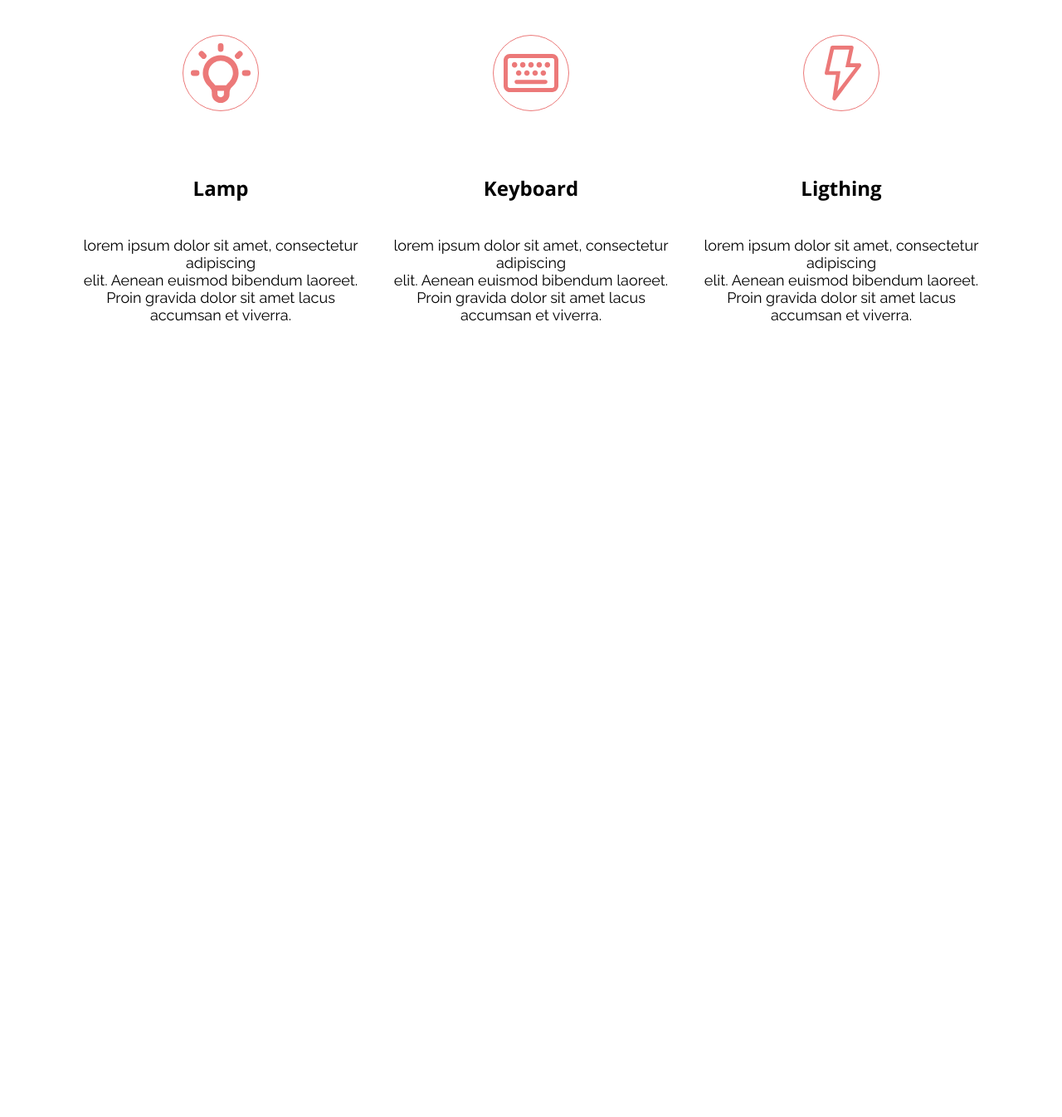
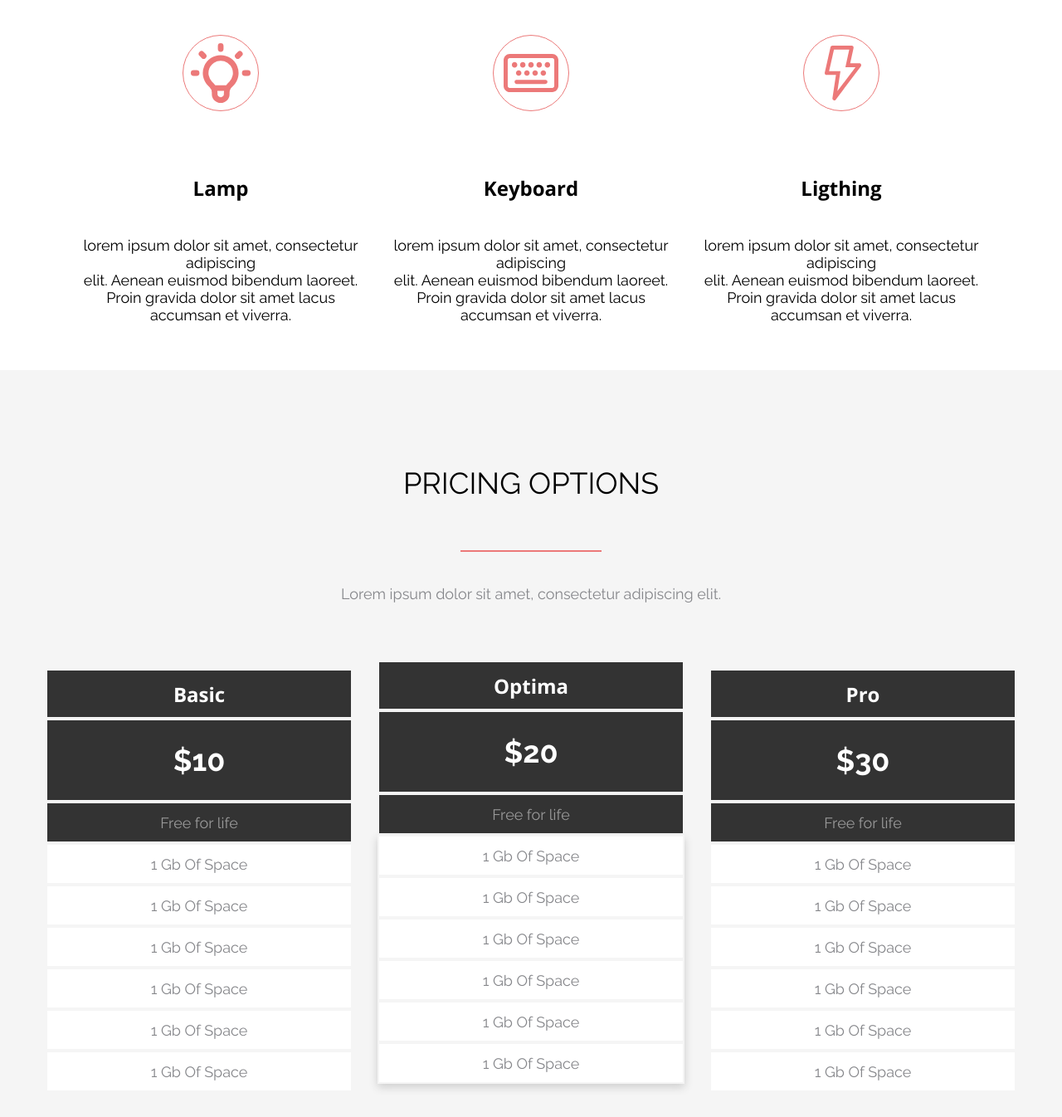
Before and after one commit to DenisZhdanik/AXIT, a plain HTML site: page index.html in a window 1280 px wide. Shown: the part 870-2216 px from the top of the page at 83% size. Before the commit the page ends 1260 px from the top, so only its background shows below. Drawn offline with nearby package versions, Linux system fonts and the light colour scheme.

Commit message:
docs(AXIT): add section pricing

```diff
--- a/index.html
+++ b/index.html
@@ -7,6 +7,7 @@
     <title>Document</title>
     <link rel="stylesheet" href="./styles/awesome.css">
     <link rel="stylesheet" href="./styles/tabs.css">
+    <link rel="stylesheet" href="./styles/pricing.css">
     <link
         href="https://fonts.googleapis.com/css2?family=Open+Sans:wght@400;700&family=Raleway:wght@400;700&display=swap"
         rel="stylesheet">
@@ -24,7 +25,8 @@
             <div class="tabs-box">
                 <div class="tabs-text">
                     <h2 class="tabs-text__title">Tabs with soft transitioning effect.</h2>
-                    <p class="tabs-text__paragraph">Lorem ipsum dolor sit amet, consectetur adipiscing elit. Aenean <br> euismod <br>
+                    <p class="tabs-text__paragraph">Lorem ipsum dolor sit amet, consectetur adipiscing elit. Aenean <br>
+                        euismod <br>
                         bibendum laoreet. Proin gravida dolor sit amet lacus accumsan et <br> viverra <br>
                         justo commodo. Proin sodales pulvinar tempor. Cum sociis natoque <br>
                         penatibus et magnis dis parturient montes. <br> <br>
@@ -58,13 +60,60 @@
                 </div>
                 <div class="section ligthing">
                     <img class="section__img" src="./img/about_icon_3.svg" alt="ligthing">
-                    <h3 class="section__header" >ligthing</h3>
-                    <p class="section__text" >lorem ipsum dolor sit amet, consectetur <br> adipiscing <br>
+                    <h3 class="section__header">ligthing</h3>
+                    <p class="section__text">lorem ipsum dolor sit amet, consectetur <br> adipiscing <br>
                         elit. Aenean euismod bibendum laoreet. <br> Proin gravida dolor sit amet lacus <br> accumsan et
                         viverra.</p>
                 </div>
             </div>
         </div>
+
+        <section class="pricing-section">
+            <div class="pricing">
+                <div class="pricing-text">
+                    <h2 class="pricing-text__header">pricing options</h2>
+                    <div class="pricing-separator"></div>
+                    <p class="pricing-text__subheader">Lorem ipsum dolor sit amet, consectetur adipiscing elit.</p>
+                </div>
+                <div class="pricing-block">
+                    <div class="pricing-tariff pricing-block-down">
+                        <h4 class="pricing-tariff__name">Basic</h4>
+                        <h4 class="pricing-tariff__price">$10</h4>
+                        <h5 class="pricing-tariff__title">Free for life</h5>
+                        <h6 class="pricing-tariff__text">1 gb of space</h6>
+                        <h6 class="pricing-tariff__text">1 gb of space</h6>
+                        <h6 class="pricing-tariff__text">1 gb of space</h6>
+                        <h6 class="pricing-tariff__text">1 gb of space</h6>
+                        <h6 class="pricing-tariff__text">1 gb of space</h6>
+                        <h6 class="pricing-tariff__text">1 gb of space</h6>
+                    </div>
+                    <div class="pricing-tariff">
+                        <h4 class="pricing-tariff__name">Optima</h4>
+                        <h4 class="pricing-tariff__price">$20</h4>
+                        <h5 class="pricing-tariff__title">Free for life</h5>
+                        <div class="pricing-box-shadow">
+                            <h6 class="pricing-tariff__text">1 gb of space</h6>
+                            <h6 class="pricing-tariff__text">1 gb of space</h6>
+                            <h6 class="pricing-tariff__text">1 gb of space</h6>
+                            <h6 class="pricing-tariff__text">1 gb of space</h6>
+                            <h6 class="pricing-tariff__text">1 gb of space</h6>
+                            <h6 class="pricing-tariff__text">1 gb of space</h6>
+                        </div>
+                    </div>
+                    <div class="pricing-tariff pricing-block-down">
+                        <h4 class="pricing-tariff__name">Pro</h4>
+                        <h4 class="pricing-tariff__price">$30</h4>
+                        <h5 class="pricing-tariff__title">Free for life</h5>
+                        <h6 class="pricing-tariff__text">1 gb of space</h6>
+                        <h6 class="pricing-tariff__text">1 gb of space</h6>
+                        <h6 class="pricing-tariff__text">1 gb of space</h6>
+                        <h6 class="pricing-tariff__text">1 gb of space</h6>
+                        <h6 class="pricing-tariff__text">1 gb of space</h6>
+                        <h6 class="pricing-tariff__text">1 gb of space</h6>
+                    </div>
+                </div>
+            </div>
+        </section>
     </main>
 </body>
 
--- a/styles/awesome.css
+++ b/styles/awesome.css
@@ -5,7 +5,7 @@
 }
 
 .awesome {
-    margin: 0 auto;
+    margin: 0 auto 60px;
     height: 665px;
     width: 1170px;
     text-align: center;
--- /dev/null
+++ b/styles/pricing.css
@@ -0,0 +1,126 @@
+* {
+    margin: 0;
+    padding: 0;
+    box-sizing: border-box;
+}
+
+.pricing-section {
+    height: 900px;
+    background-color: #F5F5F5;
+}
+
+.pricing {
+    margin: 0 auto;
+    width: 1170px;
+    height: 900px;
+}
+
+.pricing-text {
+    display: flex;
+    flex-direction: column;
+    justify-content: center;
+    align-items: center;
+}
+
+.pricing-text__header {
+    margin: 115px auto 60px;
+    color: #000;
+    font-family: "Raleway", sans-serif;
+    font-size: 36px;
+    font-weight: 400;
+    text-transform: uppercase;
+}
+
+.pricing-separator {
+    margin-bottom: 40px;
+    width: 170px;
+    border: 1px solid #EC7979;
+}
+
+.pricing-text__subheader {
+    margin-bottom: 60px;
+    color: #86878B;
+    font-family: "Raleway", sans-serif;
+    font-size: 18px;
+    font-weight: 400;
+}
+
+
+.pricing-block {
+    display: flex;
+    justify-content: space-between;
+    align-items: center;
+}
+
+.pricing-tariff {
+    display: flex;
+    flex-direction: column;
+    justify-content: center;
+    align-items: center;
+}
+
+.pricing-tariff__name {
+    display: flex;
+    justify-content: center;
+    align-items: center;
+    width: 370px;
+    height: 60px;
+    border: 2px solid #F5F5F5;
+    background-color: #333;
+    color: #FFF;
+    font-family: "Open Sans", sans-serif;
+    font-size: 24px;
+    font-weight: 700;
+    text-transform: capitalize;
+}
+
+.pricing-tariff__price {
+    display: flex;
+    justify-content: center;
+    align-items: center;
+    width: 370px;
+    height: 100px;
+    border: 2px solid #F5F5F5;
+    background-color: #333;
+    color: #FFF;
+    font-family: "Raleway",sans-serif;
+    font-size: 36px;
+    font-weight: 700;
+}
+
+.pricing-tariff__title {
+    display: flex;
+    justify-content: center;
+    align-items: center;
+    width: 370px;
+    height: 50px;
+    border: 2px solid #F5F5F5;
+    background: #333;
+    color: rgba(255, 255, 255, .5);
+    font-family: "Raleway", sans-serif;
+    font-size: 18px;
+    font-weight: 400;
+}
+
+.pricing-tariff__text {
+    display: flex;
+    justify-content: center;
+    align-items: center;
+    width: 370px;
+    height: 50px;
+    border: 2px solid #F5F5F5;
+    background-color: #FFF;
+    color: #86878B;
+    font-family: "Raleway",sans-serif;
+    font-size: 18px;
+    font-weight: 400;
+    text-transform: capitalize;
+}
+
+.pricing-box-shadow {
+    box-shadow: 0px 4px 10px rgba(51, 51, 51, .2);
+}
+
+.pricing-block-down {
+    margin-top: 20px;
+}
```
